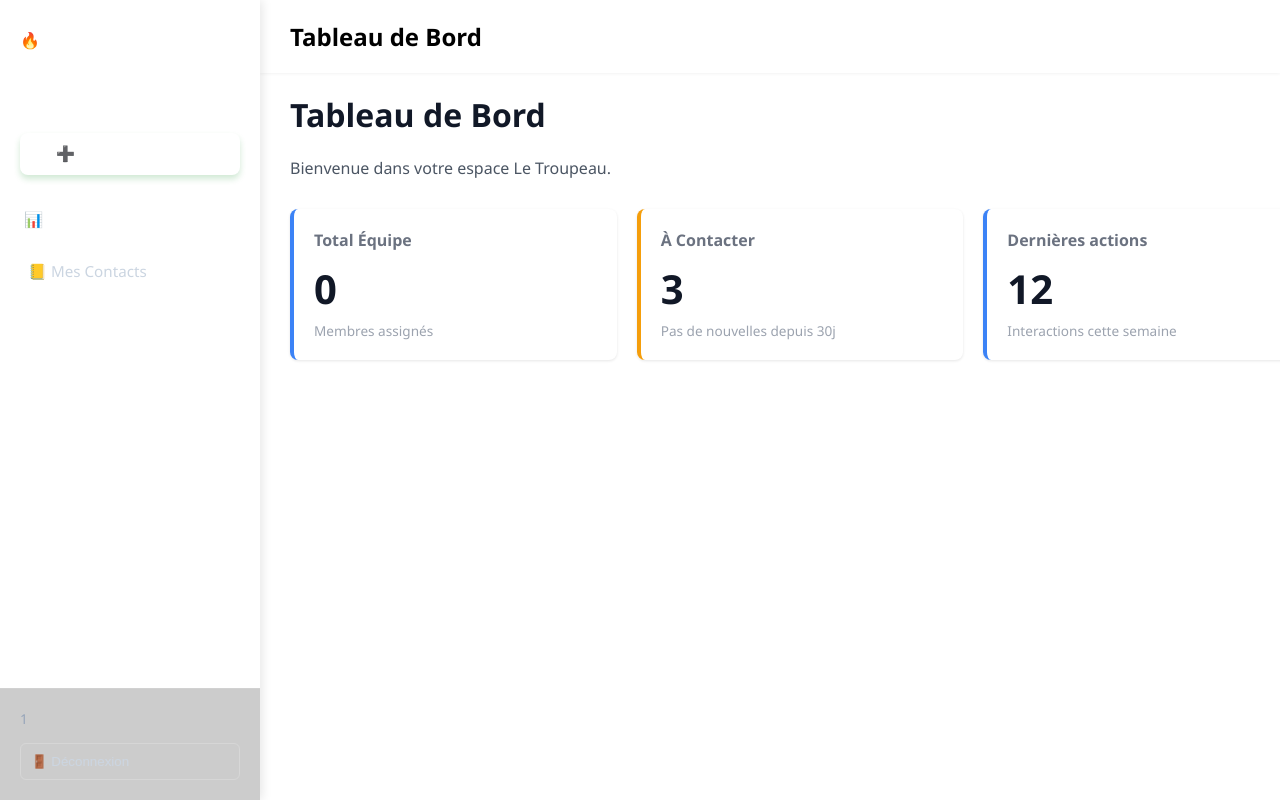
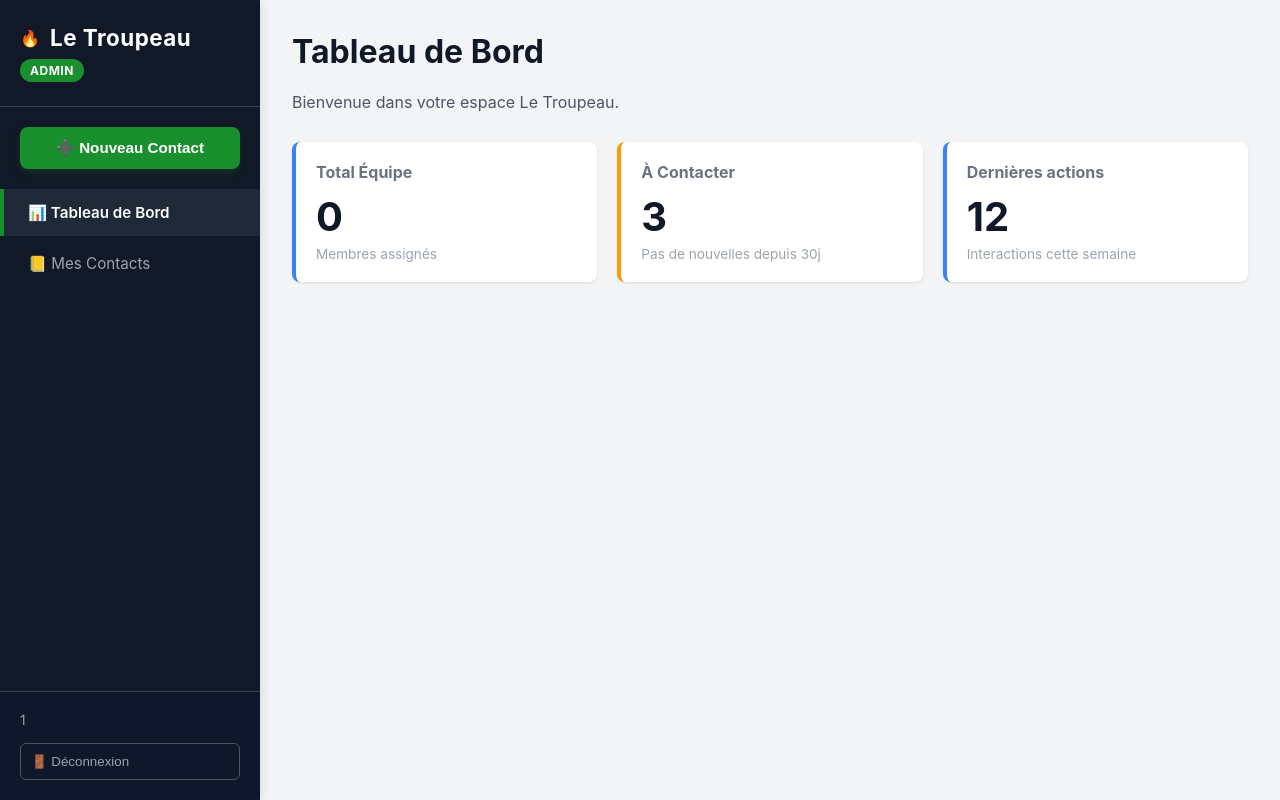
Before and after one commit to Carlossongo93/Suivi_des_ames, a Vue app in the folder frontend-vue/: page /dashboard in a window 1280 px wide. Built offline with nearby package versions, Linux system fonts and the light colour scheme; no server answers; sample sign-in values are in the browser's storage.

Commit message:
mise à jour du Layout.vue 2

```diff
--- a/frontend-vue/src/views/Layout.vue
+++ b/frontend-vue/src/views/Layout.vue
@@ -4,17 +4,16 @@
     <nav class="sidebar">
       <div class="sidebar-header">
         <div class="brand">
-          <!-- Icône temporaire, à remplacer par ton vrai logo plus tard -->
           <span class="logo-icon">🔥</span>
           <h2>Le Troupeau</h2>
         </div>
-        <!-- Le badge ne s'affiche que si l'utilisateur est bien chargé -->
+        <!-- Badge de rôle dynamique -->
         <span class="role-badge" v-if="authStore.user && displayRole" :class="roleClass">
           {{ displayRole }}
         </span>
       </div>
 
-      <!-- BOUTON D'ACTION PRINCIPAL (CTA) -->
+      <!-- BOUTON D'ACTION PRINCIPAL -->
       <div class="sidebar-cta">
         <button @click="goToNewContact" class="btn-primary">
           ➕ Nouveau Contact
@@ -29,21 +28,18 @@
           </router-link>
         </li>
 
-        <!-- Accessible à tout le monde (EPIC-2) -->
         <li>
           <router-link to="/contacts" active-class="active">
             📒 Mes Contacts
           </router-link>
         </li>
 
-        <!-- Accessible uniquement aux Leaders et Admins (US-2.5) -->
         <li v-if="isLeaderOrAdmin">
           <router-link to="/team" active-class="active">
             👥 Mon Équipe
           </router-link>
         </li>
 
-        <!-- Accessible uniquement aux Admins (EPIC-5) -->
         <li v-if="isAdmin">
           <router-link to="/admin" active-class="active">
             ⚙️ Administration
@@ -51,7 +47,7 @@
         </li>
       </ul>
 
-      <!-- PIED DE PAGE -->
+      <!-- PIED DE PAGE (Déconnexion) -->
       <div class="sidebar-footer">
         <div class="user-info" v-if="authStore.user">
           <span class="user-email">{{ authStore.user.sub }}</span>
@@ -64,15 +60,8 @@
 
     <!-- CONTENU PRINCIPAL -->
     <main class="main-content">
-      <!-- En-tête supérieur dynamique -->
-      <header class="top-header">
-        <h1>{{ currentRouteName }}</h1>
-      </header>
-
-      <!-- C'est ici que Vue Router injectera les autres pages (Dashboard, Contacts, etc.) -->
-      <div class="page-container">
-        <router-view></router-view>
-      </div>
+      <!-- Le titre en double a été supprimé pour laisser tes vues gérer leur header -->
+      <router-view></router-view>
     </main>
   </div>
 </template>
@@ -80,34 +69,28 @@
 <script setup>
 import { computed } from 'vue';
 import { useAuthStore } from '../stores/auth';
-import { useRouter, useRoute } from 'vue-router';
+import { useRouter } from 'vue-router';
 
-// Initialisation des outils Vue
 const authStore = useAuthStore();
 const router = useRouter();
-const route = useRoute();
 
-// --- GESTION DES RÔLES & PERMISSIONS ---
-// Sécurité : On s'assure de ne pas crasher si authStore.user est temporairement null
+// --- GESTION DES RÔLES ---
 const userRole = computed(() => authStore.user?.role || '');
 
-// Affichage propre du rôle (enlève le "ROLE_" proprement)
 const displayRole = computed(() => {
   return userRole.value ? userRole.value.replace('ROLE_', '') : '';
 });
 
-// Logique d'autorisation stricte pour l'affichage des menus
 const isLeaderOrAdmin = computed(() => ['ROLE_LEADER', 'ROLE_ADMIN'].includes(userRole.value));
 const isAdmin = computed(() => userRole.value === 'ROLE_ADMIN');
 
-// Couleur dynamique du badge selon le rôle
 const roleClass = computed(() => {
   if (isAdmin.value) return 'badge-admin';
   if (isLeaderOrAdmin.value) return 'badge-leader';
   return 'badge-member';
 });
 
-// --- ACTIONS DES BOUTONS ---
+// --- ACTIONS ---
 const handleLogout = () => {
   authStore.logout();
   router.push('/login');
@@ -116,45 +99,29 @@ const handleLogout = () => {
 const goToNewContact = () => {
   router.push('/contacts/new');
 };
-
-// --- TITRE DYNAMIQUE DE LA PAGE ---
-const currentRouteName = computed(() => {
-  switch (route.path) {
-    case '/dashboard': return 'Tableau de Bord';
-    case '/contacts': return 'Mes Contacts';
-    case '/team': return 'Mon Équipe';
-    case '/admin': return 'Administration';
-    case '/contacts/new': return 'Nouveau Contact';
-    default: return 'Le Troupeau';
-  }
-});
 </script>
 
 <style scoped>
-/* VARIABLES DE COULEURS (Inspirées de la charte du logo) */
-:root {
-  --primary-green: #1a8f2e; /* Vert principal du logo */
-  --primary-green-dark: #126620;
-  --accent-red: #e62222; /* Rouge des flammes */
-  --accent-red-dark: #b81b1b;
-  --sidebar-bg: #0f172a; /* Bleu nuit profond */
-  --sidebar-hover: #1e293b;
-  --bg-light: #f8fafc; /* Fond gris très clair pour l'application */
-  --text-main: #334155;
+/* Reset pour éviter les débordements */
+* {
+  box-sizing: border-box;
 }
 
 .app-layout {
   display: flex;
   min-height: 100vh;
-  background-color: var(--bg-light);
-  font-family: 'Segoe UI', Tahoma, Geneva, Verdana, sans-serif;
+  width: 100vw;
+  background-color: #f3f4f6; /* Gris très clair pour le fond de l'application */
+  font-family: -apple-system, BlinkMacSystemFont, "Segoe UI", Roboto, Helvetica, Arial, sans-serif;
+  overflow-x: hidden;
 }
 
 /* --- BARRE LATÉRALE (SIDEBAR) --- */
 .sidebar {
   width: 260px;
-  background-color: var(--sidebar-bg);
-  color: white;
+  flex-shrink: 0; /* Empêche la sidebar de se compresser */
+  background-color: #111827; /* Bleu nuit très profond */
+  color: #f9fafb;
   display: flex;
   flex-direction: column;
   box-shadow: 2px 0 10px rgba(0,0,0,0.1);
@@ -163,7 +130,7 @@ const currentRouteName = computed(() => {
 
 .sidebar-header {
   padding: 24px 20px;
-  border-bottom: 1px solid rgba(255,255,255,0.1);
+  border-bottom: 1px solid #374151;
 }
 
 .brand {
@@ -176,6 +143,7 @@ const currentRouteName = computed(() => {
   margin: 0;
   font-size: 1.4rem;
   font-weight: 700;
+  color: #ffffff;
   letter-spacing: 0.5px;
 }
 
@@ -188,19 +156,22 @@ const currentRouteName = computed(() => {
   font-size: 0.75rem;
   font-weight: bold;
   letter-spacing: 0.5px;
+  text-transform: uppercase;
 }
-.badge-admin { background-color: var(--accent-red); color: white; }
-.badge-leader { background-color: #f59e0b; color: white; } /* Orange pour distinguer le Leader */
-.badge-member { background-color: var(--primary-green); color: white; }
+/* Rouge pour Admin, Orange pour Leader, Vert logo pour Membre */
+.badge-admin { background-color: #e62222; color: white; }
+.badge-leader { background-color: #f59e0b; color: white; }
+.badge-member { background-color: #1a8f2e; color: white; }
 
 /* --- BOUTON NOUVEAU CONTACT --- */
 .sidebar-cta {
   padding: 20px;
 }
+
 .btn-primary {
   width: 100%;
   padding: 12px;
-  background-color: var(--primary-green);
+  background-color: #1a8f2e; /* Vert principal de ton logo */
   color: white;
   border: none;
   border-radius: 8px;
@@ -210,8 +181,9 @@ const currentRouteName = computed(() => {
   transition: all 0.2s ease;
   box-shadow: 0 4px 6px rgba(26, 143, 46, 0.2);
 }
+
 .btn-primary:hover {
-  background-color: var(--primary-green-dark);
+  background-color: #126620; /* Vert plus foncé au survol */
   transform: translateY(-1px);
 }
 
@@ -222,97 +194,85 @@ const currentRouteName = computed(() => {
   margin: 0;
   flex-grow: 1;
 }
+
 .nav-links li {
   margin-bottom: 4px;
 }
+
 .nav-links a {
   display: flex;
   align-items: center;
   gap: 12px;
   padding: 14px 24px;
-  color: #cbd5e1;
+  color: #9ca3af; /* Gris clair */
   text-decoration: none;
   font-size: 0.95rem;
   transition: all 0.2s;
   border-left: 4px solid transparent;
 }
+
 .nav-links a:hover {
-  background-color: var(--sidebar-hover);
+  background-color: #1f2937;
   color: white;
 }
+
 .nav-links a.active {
-  background-color: var(--sidebar-hover);
+  background-color: #1f2937;
   color: white;
-  border-left: 4px solid var(--primary-green);
+  border-left: 4px solid #1a8f2e; /* Ligne verte pour le menu actif */
   font-weight: 600;
 }
 
 /* --- PIED DE PAGE SIDEBAR --- */
 .sidebar-footer {
   padding: 20px;
-  border-top: 1px solid rgba(255,255,255,0.1);
-  background-color: rgba(0,0,0,0.2);
+  border-top: 1px solid #374151;
+  background-color: #0f172a;
 }
+
 .user-email {
   display: block;
   font-size: 0.85rem;
-  color: #94a3b8;
+  color: #9ca3af;
   margin-bottom: 15px;
   word-break: break-all;
 }
+
 .btn-logout {
   width: 100%;
   padding: 10px;
   background-color: transparent;
-  color: #cbd5e1;
-  border: 1px solid rgba(255,255,255,0.2);
+  color: #9ca3af;
+  border: 1px solid #4b5563;
   border-radius: 6px;
   cursor: pointer;
   transition: all 0.2s;
   text-align: left;
 }
+
 .btn-logout:hover {
   background-color: rgba(230, 34, 34, 0.1);
-  color: var(--accent-red);
-  border-color: var(--accent-red);
+  color: #e62222; /* Rouge du logo au survol */
+  border-color: #e62222;
 }
 
 /* --- ZONE DE CONTENU PRINCIPALE --- */
 .main-content {
   flex-grow: 1;
-  display: flex;
-  flex-direction: column;
+  padding: 2rem;
   overflow-y: auto;
 }
 
-.top-header {
-  background-color: white;
-  padding: 20px 30px;
-  box-shadow: 0 1px 3px rgba(0,0,0,0.05);
-  margin-bottom: 20px;
-}
-.top-header h1 {
-  margin: 0;
-  font-size: 1.5rem;
-  color: var(--text-main);
-}
-
-.page-container {
-  padding: 0 30px 30px 30px;
-  max-width: 1200px;
-  width: 100%;
-}
-
-/* --- RESPONSIVITÉ POUR TÉLÉPHONES --- */
+/* --- RESPONSIVITÉ (Mobiles) --- */
 @media (max-width: 768px) {
   .app-layout { flex-direction: column; }
-  .sidebar { width: 100%; height: auto; }
+  .sidebar { width: 100%; height: auto; flex-shrink: 1; }
   .sidebar-header { display: flex; justify-content: space-between; align-items: center; }
   .sidebar-cta { padding: 10px 20px; }
   .nav-links { display: flex; flex-wrap: wrap; }
   .nav-links li { width: 50%; }
   .nav-links a { justify-content: center; border-left: none; border-bottom: 3px solid transparent; }
-  .nav-links a.active { border-left: none; border-bottom: 3px solid var(--primary-green); }
-  .page-container { padding: 0 15px 15px 15px; }
+  .nav-links a.active { border-left: none; border-bottom: 3px solid #1a8f2e; }
+  .main-content { padding: 1rem; }
 }
 </style>
```
